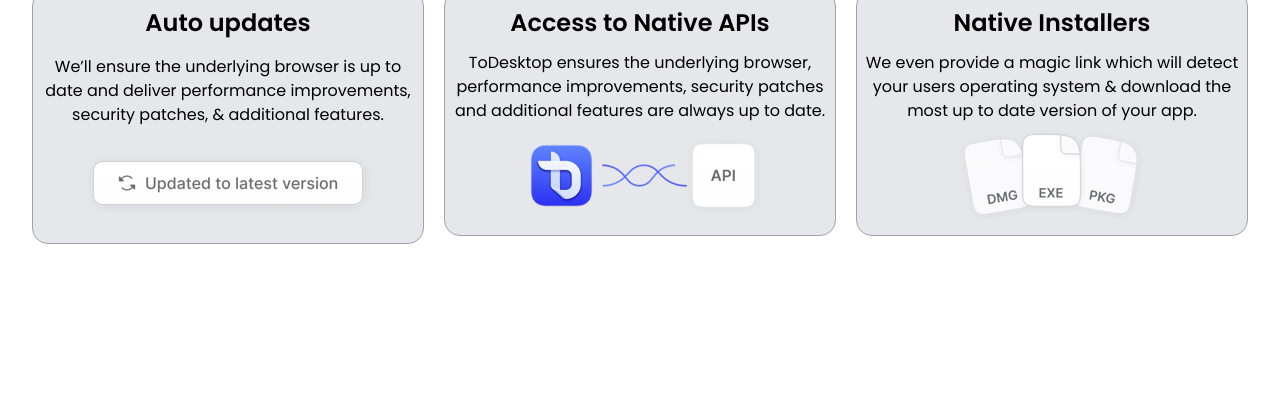
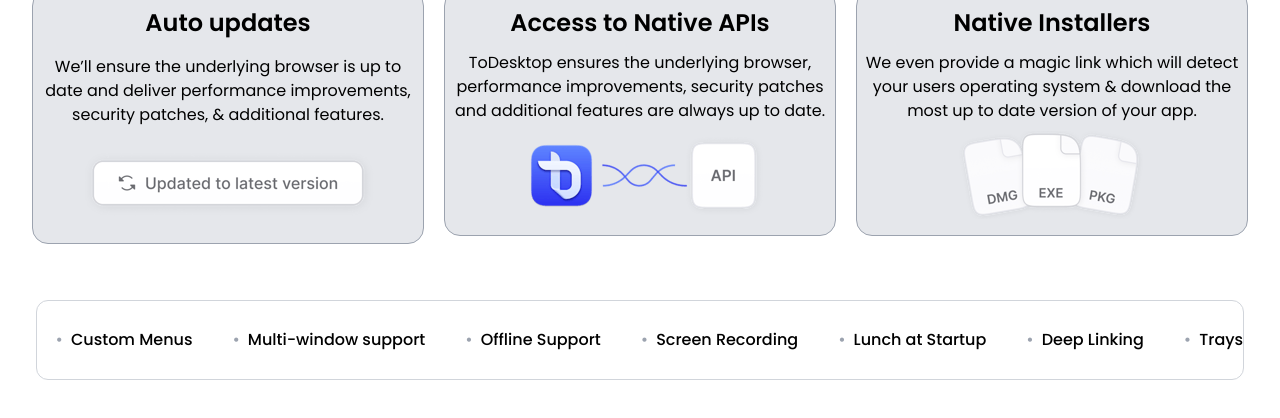
Before and after one commit to rajyadav63/ToDesktop, a React (Vite) app: page / in a window 1280 px wide. Shown: the part 4144-4562 px from the top of the page. Built offline with nearby package versions, Linux system fonts and the light colour scheme.

Commit message:
Slider added

```diff
--- a/src/App.jsx
+++ b/src/App.jsx
@@ -3,6 +3,7 @@
 import AppSlider from './components/AppSlider'
 import Hero from './components/Hero'
 import Nabvar from './components/Nabvar'
+import Sliders from './components/Sliders'
 import ToDesktopHandle from './components/ToDesktopHandle'
 import Step1 from './components/works-step/Step1'
 import Step2 from './components/works-step/Step2'
@@ -21,7 +22,8 @@
       <Step3 />
       <h1 className='max-w-[300px] md:max-w-[500px] text-5xl font-medium lg:font-semibold m-[20px] lg:ml-[100px] mt-[40px]'>ToDesktop handles
         the details</h1>
-        <ToDesktopHandle />
+      <ToDesktopHandle />
+      <Sliders />
       <div className='h-[1000px]'></div>
     </>
   )
--- /dev/null
+++ b/src/components/Sliders.jsx
@@ -0,0 +1,31 @@
+import React from 'react'
+
+const items = [
+  'Download Analytics',
+  'Global Hotkeys',
+  'Custom Menus',
+  'Multi-window support',
+  'Offline Support',
+  'Screen Recording',
+  'Lunch at Startup',
+  'Deep Linking',
+  'Trays',
+  'Code Signing'
+];
+
+const Sliders = () => {
+  return (
+    <div className='border border-gray-300 h-[80px] flex items-center gap-5 rounded-xl m-9 overflow-hidden'>
+      <div className='flex animate-scroll whitespace-nowrap'>
+        {/* Duplicate content for seamless scroll */}
+        {[...items, ...items].map((text, i) => (
+          <p key={i} className='px-4 font-medium flex-shrink-0'>
+            <span className='px-2 text-gray-400'>•</span>{text}
+          </p>
+        ))}
+      </div>
+    </div>
+  )
+}
+
+export default Sliders
--- a/tailwind.config.js
+++ b/tailwind.config.js
@@ -17,6 +17,7 @@
       },
       animation: {
         scroll: 'scroll 30s linear infinite',
+        'paused-scroll': 'none',
       }
     },
   },
```
